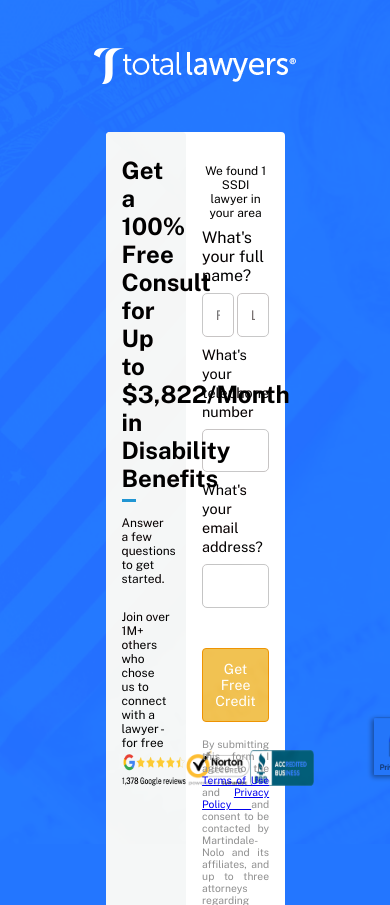
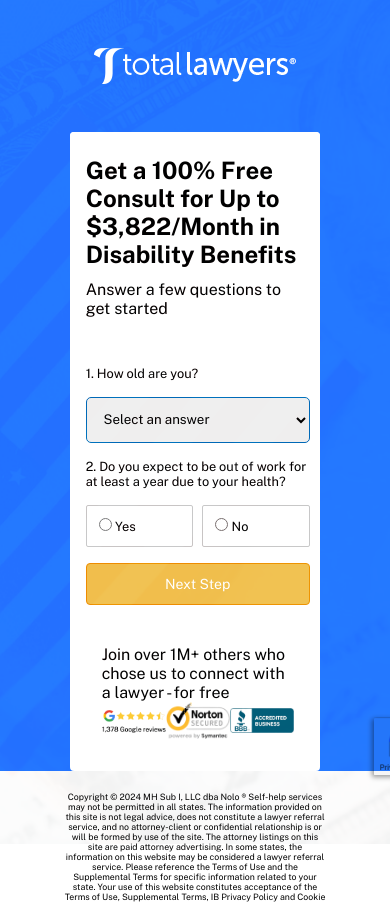
Before and after one commit to abolaji-disu/totalLawyers, a plain HTML site: page index.html in a window 390 px wide. Shown: the top 905 px of the page. Drawn offline with nearby package versions, Linux system fonts and the light colour scheme.

Commit message:
added responsiveness to page

```diff
--- a/index.html
+++ b/index.html
@@ -27,13 +27,17 @@
             <div class="main-container" >
 
                 <div class="left-section">
+
+                    <div class="upper-content">
                         <h2>
                             Get a 100% Free Consult for Up to $3,822/Month in Disability  Benefits
                         </h2>
-                    <p class="sub-header">
-                        Answer a few questions to get started.
+                        <p class="sub-header" id="sub1">
+                        <!-- Dynamic Rendering -->
                         </p>
-                    <p class="sub-header">
+                    </div>
+                    <div class="lower-content" id="lower-1">
+                        <p class="sub-header" id="sub2">
                             Join over 1M+ others who chose us to connect with a  lawyer - for free
                         </p>
                         <div class="base-logos">
@@ -43,8 +47,10 @@
                         </div>
                     </div>
 
+                </div>
+
                 <div class="right-section" >
-
+                    <!-- Dynamic Rendering -->
                 </div>
 
             </div>
--- a/main.css
+++ b/main.css
@@ -114,18 +114,31 @@
 
 }
 
+.input-div{
+    display: flex;
+    justify-content: space-between;
+    column-gap: 10px;
+}
+
 .base-logos {
     display: flex;
     margin: 0 1rem;
     justify-content: space-between;
-    align-content: flex-end;
+    align-items: center;
 }
+
+.lower-content{
+    display: flex;
+    flex-direction: column;
+}
+
 .base-logos img{
     width: 4rem;
 }
 
 .right-section {
    padding: 0 1rem;
+    display: flex;
 }
 
 .page-wrapper{
@@ -164,8 +177,8 @@
 
 .divider label{
     /*display: inline-block;*/
-    margin-bottom: 1rem;
-    font-size: 0.90rem;
+    /*margin-bottom: 1rem;*/
+    font-size: 0.80rem;
 }
 
 .right-section button{
@@ -233,7 +246,7 @@
     margin: 0;
 }
 
-.last-page p:nth-child(1) {
+.found-note {
     text-align: center;
     margin-bottom: 0.5rem;
     font-size: 0.75rem;
@@ -244,7 +257,7 @@
     outline: none;
     padding: 0.80rem;
     border-radius: 5px;
-    margin: 0.5rem 0 0.5rem 0;
+    margin: 0.5rem 0 0.1rem 0;
     width: 100%;
 }
 
@@ -260,19 +273,15 @@
     color: var(--medium-gray);
 }
 
-.input-divider{
-  margin-top: 1rem;
+.last-page .radios{
+    width: 100%;
 }
 
-.input-divider input{
+#lower-2{
+    display: none;
+}
 
-    border: 1px solid var(--gray);
-    outline: none;
-    padding: 0.80rem;
-    border-radius: 5px;
-    margin: 0.5rem 0 0.5rem 0;
-    width: 48%;
-}
+
 
 /*UTILS */
 
@@ -296,6 +305,68 @@
     margin-bottom: 3rem;
 }
 
-.mb-xl{
+.step{
     margin-bottom: 5rem;
 }
+
+.last-step{
+    margin-bottom: 1rem;
+}
+
+
+@media (max-width: 800px) {
+
+    .next-step{
+        margin-bottom: 0;
+    }
+
+    .input-div{
+        display: block;
+        justify-content: space-between;
+        /*column-gap: 10px;*/
+    }
+
+    .main-container {
+        flex-wrap: wrap;
+        margin: 1rem 15%;
+        flex-direction: column;
+    }
+
+    #lower-1{
+        display: none;
+    }
+
+    #lower-2{
+        display: flex;
+    }
+
+    .right-section {
+        margin-top: 1rem;
+    }
+
+    .lower-content {
+        margin-top: 1rem;
+    }
+
+    .left-section {
+        background: var(--white);
+        max-width: 100%;
+        min-width: 100%;
+    }
+
+    .left-section h2::after {
+        display: none;
+    }
+
+    #sub1 {
+        font-size: 1rem;
+        margin-top: 0.75rem;
+    }
+
+    .lower-container p {
+        margin: 5px 0 0 0;
+        text-align: center;
+        padding: 0 3rem;
+        font-size: 0.55rem;
+    }
+}
--- a/main.js
+++ b/main.js
@@ -14,6 +14,13 @@
 
 
 function loadPage(pageNumber) {
+    console.log(pageNumber)
+    const appSubheader = document.querySelector('#sub1');
+    if (pageNumber === "5"){
+        appSubheader.innerHTML = 'Enter your details for a free consult';
+    }else {
+        appSubheader.innerHTML = ' Answer a few questions to get started';
+    }
     document.querySelector('.right-section').innerHTML = pages[pageNumber];
     attachNextStepHandler();
 }
@@ -29,5 +36,30 @@
 }
 
 document.addEventListener('DOMContentLoaded', function () {
-    loadPage(5);
+    loadPage("1");
 });
+
+
+// function moveElementBasedOnScreenWidth() {
+//     const mediaQuery = window.matchMedia("(max-width: 800px)");
+//     const rightSection = document.querySelector('.right-section');
+//     const mainContainer = document.querySelector('.main-container');
+//     const lowerContent = document.querySelector('.lower-content');
+//     const baseParagraph = document.querySelector('.base-paragraph');
+//
+//     if (mediaQuery.matches) {
+//         if (rightSection && lowerContent) {
+//             lowerContent.parentNode.insertBefore(rightSection, lowerContent.nextSibling);
+//         }
+//     } else {
+//         if (rightSection && mainContainer) {
+//             mainContainer.appendChild(rightSection);
+//         }
+//     }
+// }
+//
+// // Initial check on page load
+// moveElementBasedOnScreenWidth();
+//
+// // Add an event listener for window resize
+// window.addEventListener('resize', moveElementBasedOnScreenWidth);
--- a/pages/page1.js
+++ b/pages/page1.js
@@ -3,7 +3,7 @@
 <div class="default-page page-wrapper" >
 
     <div class="divider mt-2">
-        <label for="age">
+        <label for="age" class="mb-1" style="display: block">
             1. How old are you?
         </label>
         <select id="age" name="age">
@@ -12,7 +12,7 @@
     </div>
 
     <div class="divider mb-1">
-        <label>2. Do you expect to be out of work for at least a year due to your health?</label>
+        <label class="mb-1" style="display: block">2. Do you expect to be out of work for at least a year due to your health?</label>
         <div class="radios">
             <label>
                 <input type="radio" name="out_of_work" value="yes"> Yes
@@ -23,6 +23,17 @@
         </div>
     </div>
 
-    <button class="next-step mb-xl" data-next="2" >Next Step</button>
+    <button class="next-step step" data-next="2" >Next Step</button>
+
+    <div class="lower-content" id="lower-2">
+            <p class="sub-header" id="sub2">
+                Join over 1M+ others who chose us to connect with a  lawyer - for free
+            </p>
+            <div class="base-logos">
+                <img src="assets/google-rating.png" alt="google_rating_image.png"/>
+                <img src="assets/norton-secured.png" alt="secure_image.png"/>
+                <img src="assets/accredited.png" alt="accredited_business_image.png"/>
+            </div>
+       </div>
 </div>
 `
--- a/pages/page2.js
+++ b/pages/page2.js
@@ -2,7 +2,7 @@
 <div class="page-one page-wrapper ">
 
     <div class="divider mt-2">
-          <label>3. Have you been treated by a doctor, hospital or clinic in the last year?</label>
+          <label class="mb-1" style="display: block">3. Have you been treated by a doctor, hospital or clinic in the last year?</label>
         <div class="radios">
             <label>
                 <input type="radio" name="treated" value="yes"> Yes
@@ -14,7 +14,7 @@
     </div>
 
   <div class="divider mb-1">
-        <label>4. Have you had a full time job within the past 5 years?</label>
+        <label class="mt-1 mb-1" style="display: block">4. Have you had a full time job within the past 5 years?</label>
         <div class="radios">
             <label>
                 <input type="radio" name="out_of_work" value="yes"> Yes
@@ -24,6 +24,17 @@
             </label>
         </div>
     </div>
-    <button class="next-step mb-xl" data-next="3" >Next Step</button>
+    <button class="next-step step mb-xl" data-next="3" >Next Step</button>
+
+    <div class="lower-content" id="lower-2">
+            <p class="sub-header" id="sub2">
+                Join over 1M+ others who chose us to connect with a  lawyer - for free
+            </p>
+            <div class="base-logos">
+                <img src="assets/google-rating.png" alt="google_rating_image.png"/>
+                <img src="assets/norton-secured.png" alt="secure_image.png"/>
+                <img src="assets/accredited.png" alt="accredited_business_image.png"/>
+            </div>
+       </div>
 </div>
 `
--- a/pages/page3.js
+++ b/pages/page3.js
@@ -3,7 +3,7 @@
 <div class="page-two page-wrapper" >
 
 <div class="divider mt-2">
-      <label>5. Do you already receive social security benefits?</label>
+      <label class="mb-1" style="display: block">5. Do you already receive social security benefits?</label>
         <div class="radios">
             <label>
                 <input type="radio" name="social" value="yes"> Yes
@@ -15,7 +15,7 @@
    </div>
 
 <div class="divider mb-1">
-    <label>6. Have you hired an advocate or an attorney to help you get benefits?</label>
+    <label class="mt-1 mb-1" style="display: block">6. Have you hired an advocate or an attorney to help you get benefits?</label>
     <div class="radios">
         <label>
             <input type="radio" name="attorney" value="yes"> Yes
@@ -25,6 +25,17 @@
         </label>
     </div>
    </div>
-    <button class="next-step mb-xl" data-next="4" >Next Step</button>
+    <button class="next-step step mb-xl" data-next="4" >Next Step</button>
+
+    <div class="lower-content" id="lower-2">
+            <p class="sub-header" id="sub2">
+                Join over 1M+ others who chose us to connect with a  lawyer - for free
+            </p>
+            <div class="base-logos">
+                <img src="assets/google-rating.png" alt="google_rating_image.png"/>
+                <img src="assets/norton-secured.png" alt="secure_image.png"/>
+                <img src="assets/accredited.png" alt="accredited_business_image.png"/>
+            </div>
+       </div>
 </div>
 `
--- a/pages/page4.js
+++ b/pages/page4.js
@@ -2,19 +2,29 @@
  <div class="page-three page-wrapper">
 
  <div class="divider mt-2">
-         <label>
+         <label class="mb-1" style="display: block">
             7. What's your zip code?
             <input type="text" name="zip-code" />
         </label>
     </div>
 
     <div class="divider mb-1">
-         <label>
+         <label style="display: block">
             8. Please briefly list the health condition that prevents you from working?
          <textarea></textarea>
         </label>
     </div>
      <button class="next-step" data-next="5" >Last Step</button>
+      <div class="lower-content" id="lower-2">
+            <p class="sub-header" id="sub2">
+                Join over 1M+ others who chose us to connect with a  lawyer - for free
+            </p>
+            <div class="base-logos">
+                <img src="assets/google-rating.png" alt="google_rating_image.png"/>
+                <img src="assets/norton-secured.png" alt="secure_image.png"/>
+                <img src="assets/accredited.png" alt="accredited_business_image.png"/>
+            </div>
+       </div>
      <p class="base-paragraph">
         You should not send any sensitive or confidential information
         through this site. Any information sent through this site does
--- a/pages/page5.js
+++ b/pages/page5.js
@@ -1,21 +1,21 @@
 export default `
 <div class="last-page page-wrapper">
-    <p class="mt-2">We found 1 SSDI lawyer in your area</p>
+    <p class="found-note mt-2">We found 1 SSDI lawyer in your area</p>
 
-    <div class="input-divider">
+    <div class="divider">
          <label>
            What's your full name?
          </label>
-         <div class="radios">
+         <div class="input-div">
              <input type="text" name="name" placeholder="First Name" />
             <input type="text" name="name" placeholder="Last Name" />
-</div>
+        </div>
 
     </div>
 
 
     <div class="divider">
-         <label>
+         <label class="mt-1 mb-1">
             What's your telephone number
 
             <input type="text" name="Phone Number"/>
@@ -33,18 +33,26 @@
     </div>
 
         <button class="last-step next-step" data-next="1">Get Free Credit</button>
+
+        <div class="lower-content" id="lower-2">
+            <p class="sub-header" id="sub2">
+                Join over 1M+ others who chose us to connect with a  lawyer - for free
+            </p>
+            <div class="base-logos"  >
+                <img src="assets/google-rating.png" alt="google_rating_image.png"/>
+                <img src="assets/norton-secured.png" alt="secure_image.png"/>
+                <img src="assets/accredited.png" alt="accredited_business_image.png"/>
+            </div>
+       </div>
         <p class="base-paragraph">
-      By submitting this form I agree to the  <a href="https://www.internetbrands.com/ibterms/" target="_blank">Terms of Use<a> and
-        <a href="https://www.internetbrands.com/privacy/privacy-main/" target="_blank">Privacy Policy </a> and
-       consent to be contacted  by Martindale-Nolo and its affiliates, and up to three attorneys regarding this request and to receiving relevant
-      marketing messages by automated means, text and/or prerecorded messages at the number provided. Consent is not required
-      as a condition of service, <a href="https://www.figma.com/exit?url=javascript%3Avoid(0)" target="_blank">Click Here<a>
-      to agree without providing consent to be contacted by automated means, text and/or prerecorded messages. Rates may apply.
-      <br /><br />
-      You should not send any sensitive or confidential information through this site. Any information sent through this
-      site does not create an attorney-client relationship and may not be treated as privileged or confidential.
-      The lawyer or law firm you are contacting is not required to, and may choose not to, accept you as a client.
-      The Internet is not necessarily secure and emails sent through this site could be intercepted or read by third parties.
+
+        By submitting this form I agree to the <a href="https://www.internetbrands.com/ibterms/" target="_blank">Terms of Use<a>  and
+        <a href="https://www.internetbrands.com/privacy/privacy-main/" target="_blank">Privacy Policy </a> and consent to be
+         contacted by Martindale-Nolo and its affiliates, and up to three attorneys regarding this request and
+          to receiving relevant marketing messages by automated means, text and/or prerecorded messages at the number
+          provided. Consent is not required as a condition of service,
+          <a href="https://www.figma.com/exit?url=javascript%3Avoid(0)" target="_blank"> Click Here<a>
+          to agree without providing consent to be contacted by automated means, text and/or prerecorded messages. Rates may apply.
       </p>
 </div>
 
```
Lines whose indentation alone changed are shown as unchanged.
